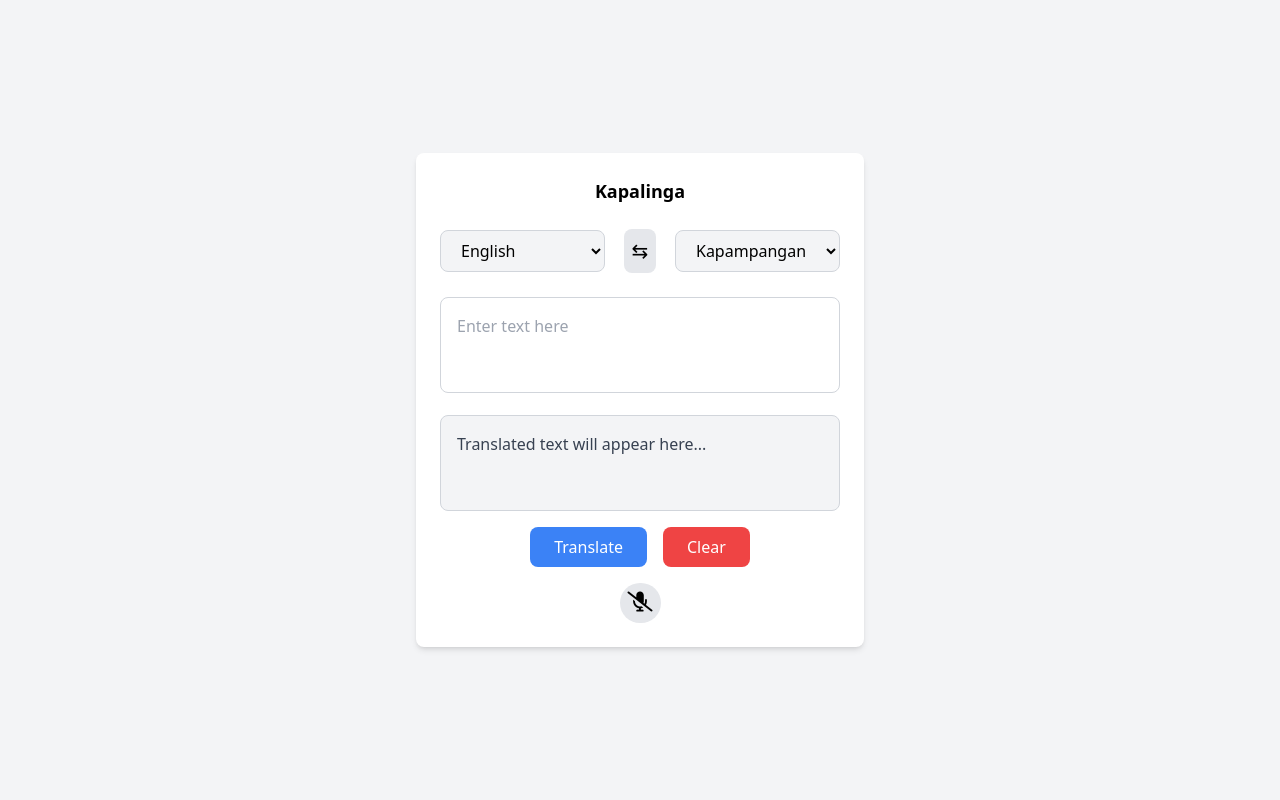
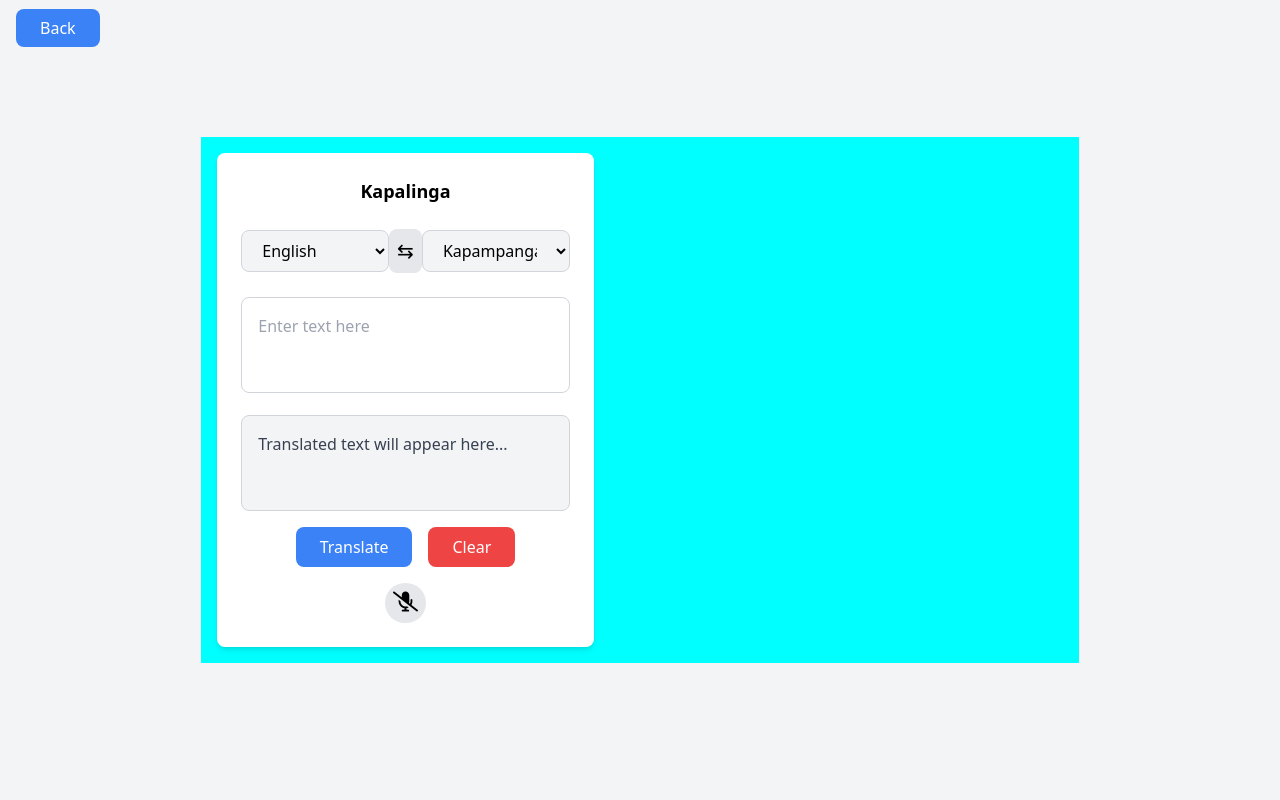
Before and after one commit to anderson895/Kapalinga_Web_app, a Flask app: page /translator in a window 1280 px wide. Run offline with Flask 3, Linux system fonts and the light colour scheme; some libraries are stand-ins or nearby versions.

Commit message:
landing page

```diff
--- a/templates/index.html
+++ b/templates/index.html
@@ -1,7 +1,8 @@
 {% include 'header.html' %}
 
 <div class="min-h-screen flex items-center justify-center bg-gray-100">
-  <div class="grid grid-cols-1 sm:grid-cols-2 gap-6 max-w-4xl w-full p-4">
+  <div class="grid grid-cols-1 sm:grid-cols-2 gap-6 max-w-4xl w-full p-4" style="background-color: aqua;">
+
     <!-- Card 1: Kapampangans Best -->
     <div class="bg-white shadow-lg rounded-lg overflow-hidden">
       <img src="/static/images/garland.png" alt="Kapampangans Best" class="w-full h-48 object-cover">
@@ -25,5 +26,3 @@
 </div>
 
 {% include 'footer.html' %}
-
-<script src="/static/js/mic_controller.js"></script>
--- a/templates/translator.html
+++ b/templates/translator.html
@@ -1,4 +1,15 @@
 {% include 'header.html' %}
+
+<div class="min-h-screen flex items-center justify-center bg-gray-100">
+    <div class="grid grid-cols-1 sm:grid-cols-2 gap-6 max-w-4xl w-full p-4" style="background-color: aqua;">
+
+        <!-- Back Button -->
+        <div class="absolute top-4 left-4">
+            <a href="javascript:history.back()" class="bg-blue-500 text-white py-2 px-6 rounded-lg hover:bg-blue-600 transition">
+                Back
+            </a>
+        </div>
+
         <div class="w-11/12 max-w-md bg-white p-6 rounded-lg shadow-md">
         <h1 class="text-center text-lg font-bold mb-6">Kapalinga</h1>
 
@@ -61,6 +72,8 @@
             </button>
         </div>
         </div>
+    </div>
+</div>
 
 {% include 'footer.html' %}
 
```
Also changed, not shown: static/images/banner.png (added). Lines whose indentation alone changed are shown as unchanged.
